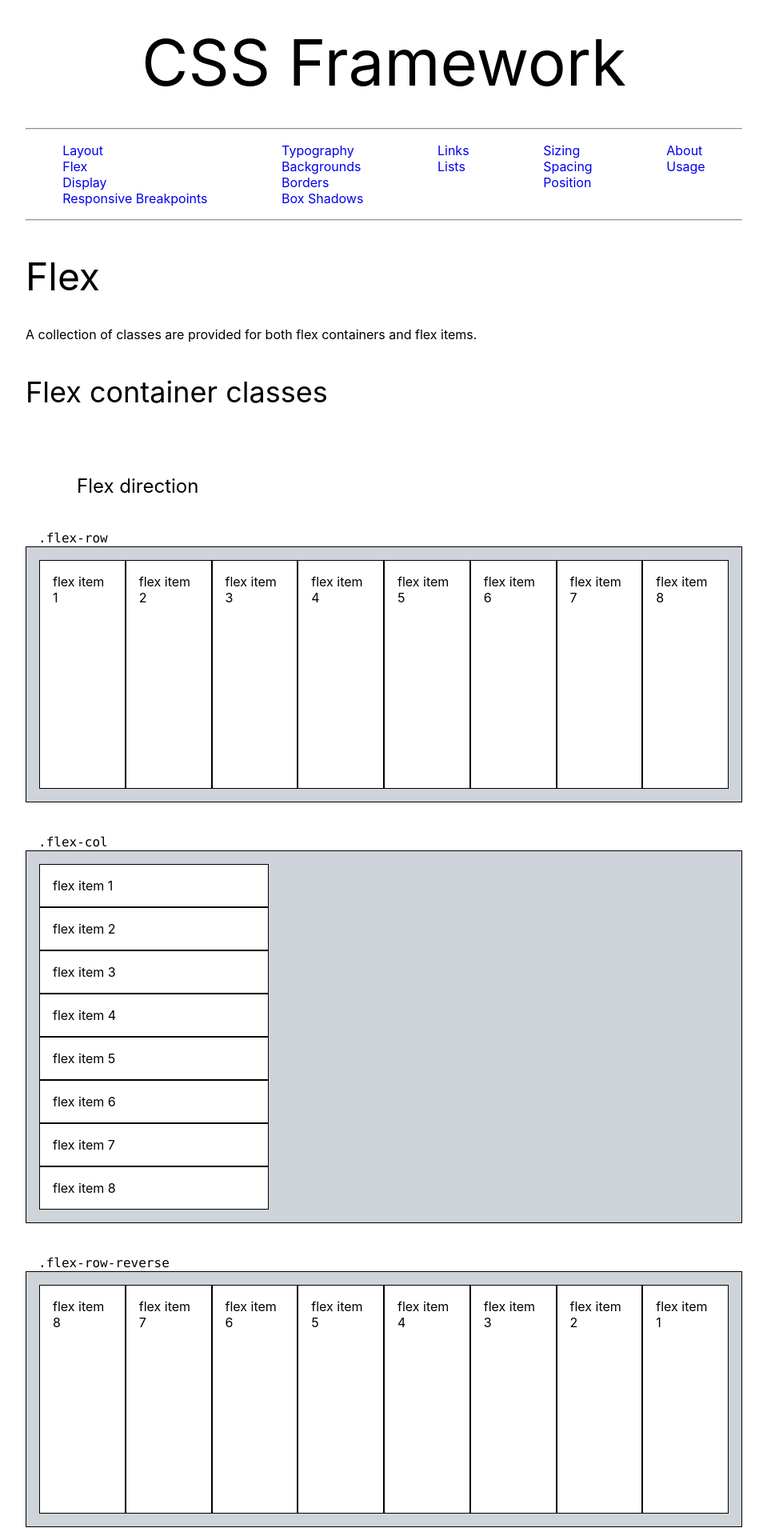
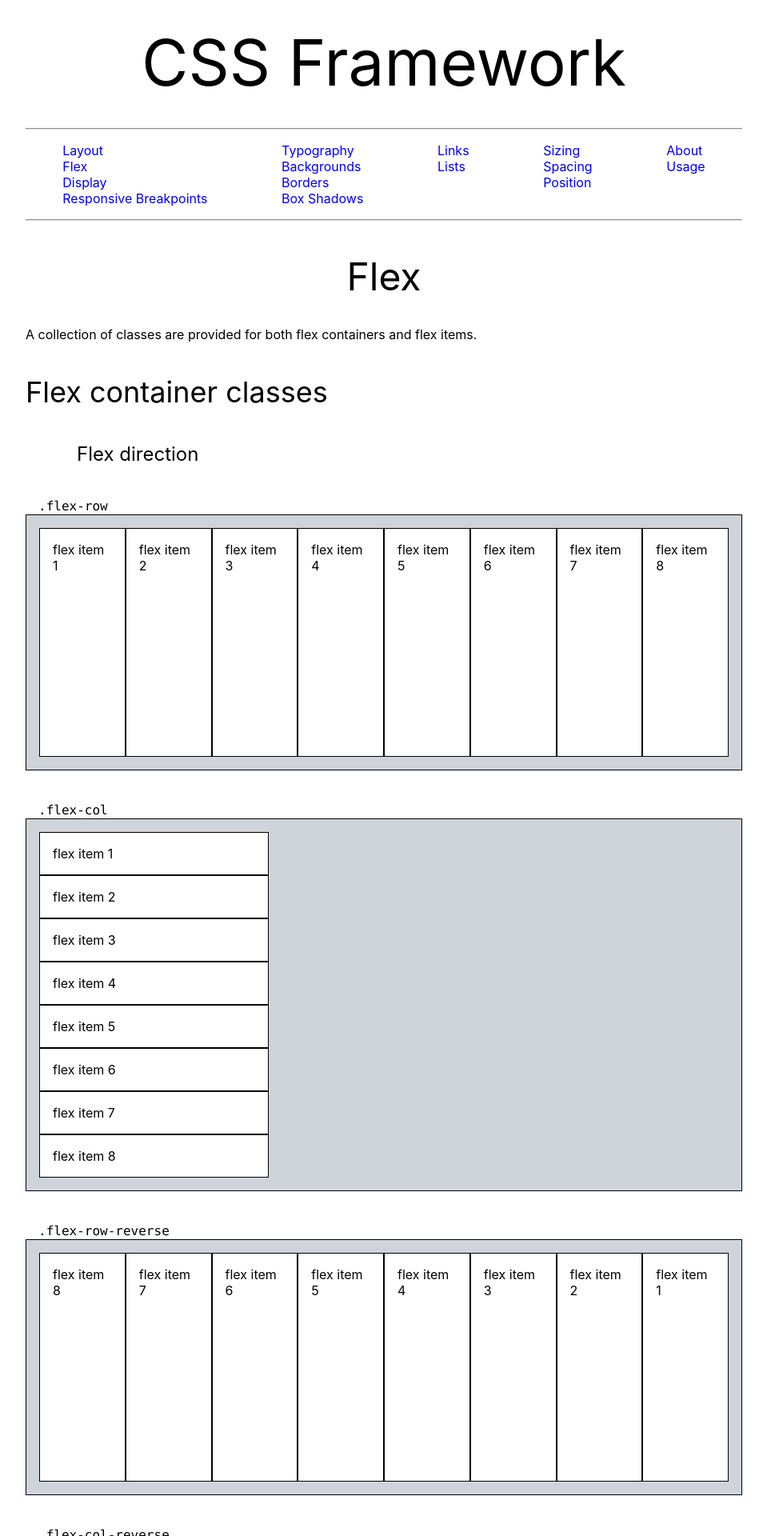
Before and after one commit to esteban90-dev/css-framework-site, a Jekyll site: the page built from flex.html, in a window 1280 px wide. Shown: the top 1920 px of the page at 80% size, without its empty margins (160-1119 px from the left). Built offline with Jekyll 4.4.1, drawn with Linux system fonts in a browser that asks for light colours.

Commit message:
center page heading

```diff
--- a/display.html
+++ b/display.html
@@ -3,7 +3,7 @@ layout: default
 title: Display
 ---
 
-<h2 class="mb-4 mt-4">Display</h2>
+<h2 class="mb-4 mt-4 text-center">Display</h2>
 <ul class="list list-inside">Several classes are provided to change an element's display property:
   <li class="ml-3 mt-3 mono">.none</li>
   <li class="ml-3 mono">.block</li>
--- a/flex.html
+++ b/flex.html
@@ -3,9 +3,9 @@ layout: default
 title: Flex
 ---
 
-<h2 class="mb-4 mt-4">Flex</h2>
+<h2 class="mb-4 mt-4 text-center">Flex</h2>
 <p>A collection of classes are provided for both flex containers and flex items.</p><br><br>
-<h3>Flex container classes</h3><br><br><br><br>
+<h3>Flex container classes</h3><br><br>
 
 <h4 class="ml-5">Flex direction</h4><br><br>
 
--- a/layout.html
+++ b/layout.html
@@ -3,7 +3,7 @@ layout: default
 title: Layout
 ---
 
-<h2 class="mb-4 mt-4">Layout</h2>
+<h2 class="mb-4 mt-4 text-center">Layout</h2>
           <p>A basic layout using this framework is achieved with three main parts: the container, the row, and the column.</p><br>
           <p>The purpose of the container is to contain rows.  By default, the container has a 100% width.</p><br>
           <p>Rows are flex containers, and are used to contain columns.  They use negative margins to counter the padding of the columns.
--- a/responsive_breakpoints.html
+++ b/responsive_breakpoints.html
@@ -3,7 +3,7 @@ layout: default
 title: Breakpoints
 ---
 
-<h2 class="mb-4 mt-4">Responsive Breakpoints</h2>
+<h2 class="mb-4 mt-4 text-center">Responsive Breakpoints</h2>
 <ul class="list list-inside">By default, there are 3 responsive breakpoints available:
   <li class="ml-3 mt-3 mb-2">mobile (sm): 576px</li>
   <li class="ml-3 mb-2">tablet (md): 768px</li>
```
